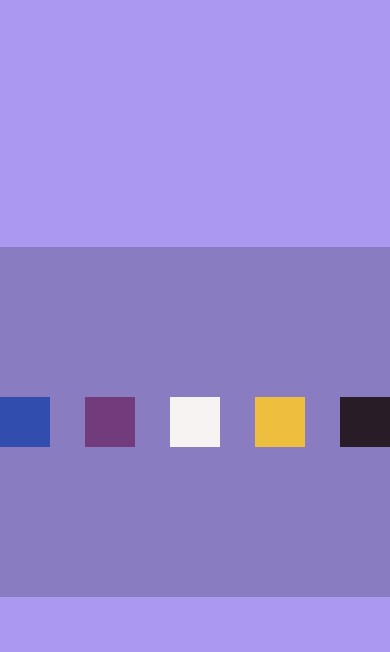
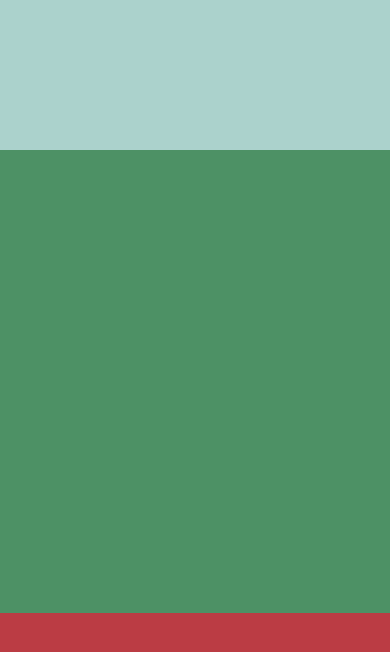
Before and after one commit to leandrocodes/react-native-cheatsheet, a React Native app: screen / in a window 390 px wide. Shown: the top 652 px of the page. Built offline with nearby package versions, Linux system fonts and the light colour scheme.

Commit message:
flex grow

```diff
--- a/src/App.js
+++ b/src/App.js
@@ -21,13 +21,15 @@ import FlexboxV1 from './components/layout/FlexboxV1'
 // import TypeYourName from './components/TypeYourName'
 // import Flexbox from './components/layout/FlexboxV1'
 // import FlexboxV2 from './components/layout/FlexboxV2'
-import FlexboxV3 from './components/layout/FlexboxV3'
+// import FlexboxV3 from './components/layout/FlexboxV3'
+import FlexboxV4 from './components/layout/FlexboxV4'
 
 
 export default () => (
   <SafeAreaView style={style.App}>
+		<FlexboxV4></FlexboxV4>
+    {/*
 		<FlexboxV3></FlexboxV3>
-    {/*
 		<FlexboxV2></FlexboxV2>
 		<FlexboxV1></FlexboxV1>
 		<TypeYourName />
--- /dev/null
+++ b/src/components/layout/FlexboxV4.js
@@ -0,0 +1,30 @@
+import React from 'react'
+import { View, StyleSheet } from 'react-native'
+import Square from './Square'
+
+export default (props) => {
+  return (
+    <View style={style.flexV4}>
+      <View style={style.v0}></View>
+      <View style={style.v1}></View>
+      <View style={style.v2}></View>
+    </View>
+  )
+}
+
+const style = StyleSheet.create({
+  flexV4: {
+    flexGrow: 1,
+    width: '100%',
+    backgroundColor: '#00000030'
+  },
+  v0: {
+    height: 150,
+    backgroundColor: '#ABD2CC'
+  },
+  v1: {
+    flexGrow: 2,
+    backgroundColor: '#4D9165'
+  },
+  v2: { flexGrow: 1, backgroundColor: '#BB3C44' }
+})
```
